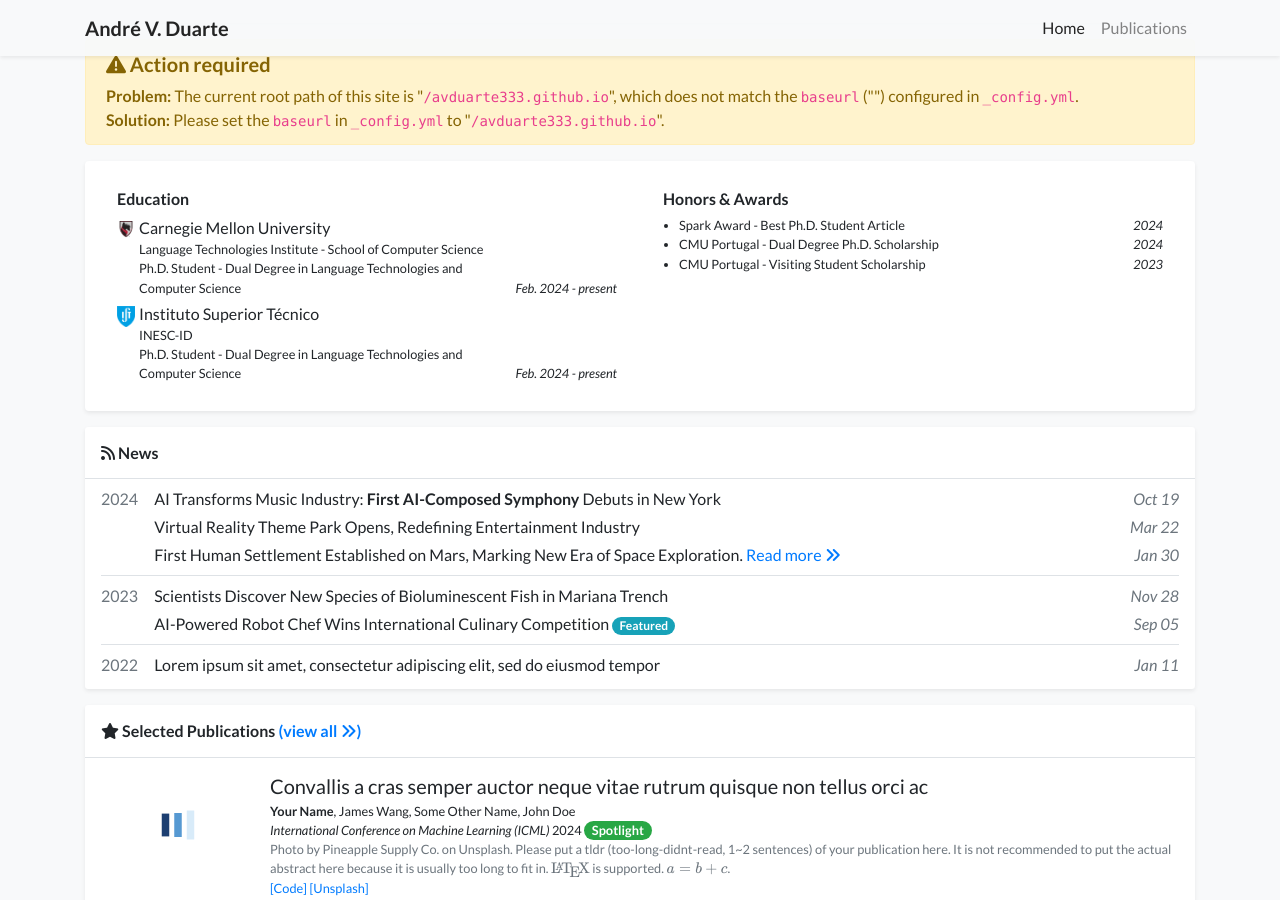
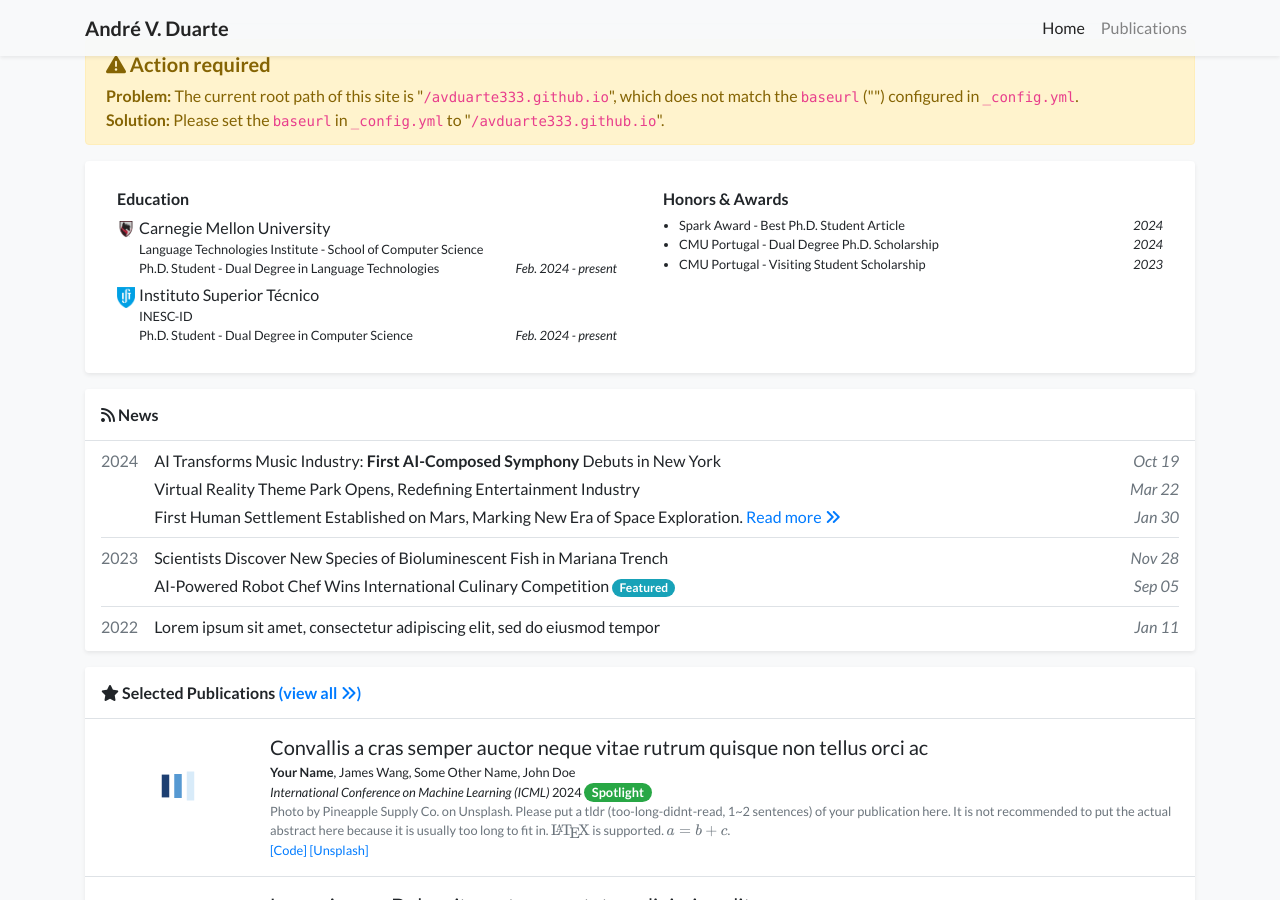
Before and after one commit to dankmrpanda/avduarte333.github.io, a Jekyll site: the page built from index.html, in a window 1280 px wide and 900 px high, scrolled down 532 px. Built offline with Jekyll 4.4.1, drawn with Linux system fonts in a browser that asks for light colours; nearby versions of some CDN libraries; a style sheet for code colours, icons or effects is not loaded.

Commit message:
Update profile.yml

```diff
--- a/_data/profile.yml
+++ b/_data/profile.yml
@@ -31,13 +31,13 @@ education:
 
   position: >-
     Language Technologies Institute - School of Computer Science<br/>
-    Ph.D. Student - Dual Degree in Language Technologies and Computer Science
+    Ph.D. Student - Dual Degree in Language Technologies
   date: Feb. 2024 - present
 - name: Instituto Superior Técnico
   logo: /assets/images/badges/IST_Logo.png
   position: >-
     INESC-ID<br/>
-    Ph.D. Student - Dual Degree in Language Technologies and Computer Science
+    Ph.D. Student - Dual Degree in Computer Science
   date: Feb. 2024 - present
 
 
```
